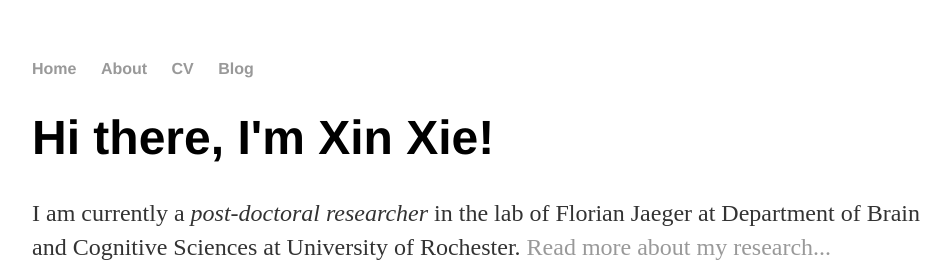
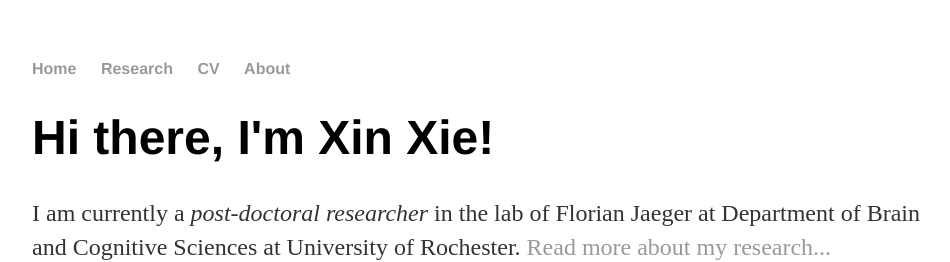
Before and after one commit to genius6242008/xinxie.github.io, a Jekyll site: the page index.html, which Jekyll copies as it is, in a window 1280 px wide. Shown: the top 262 px of the page, without its empty margins (160-1110 px from the left). Built offline with Jekyll 4.4.1, drawn with Linux system fonts in a browser that asks for light colours.

Commit message:
Update index.html

```diff
--- a/index.html
+++ b/index.html
@@ -9,9 +9,9 @@
 		<nav>
     		<ul>
         		<li><a href="/">Home</a></li>
-	        	<li><a href="/about">About</a></li>
-        		<li><a href="/cv">CV</a></li>
-        		<li><a href="/blog">Blog</a></li>
+	        	<li><a href="/Research">Research</a></li>
+        		<li><a href="/CV">CV</a></li>
+        		<li><a href="/About">About</a></li>
     		</ul>
 		</nav>
 		<div class="container">
```
